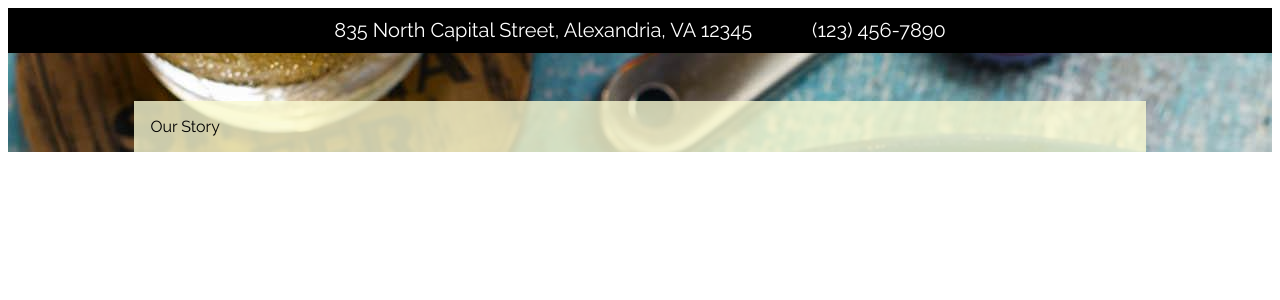
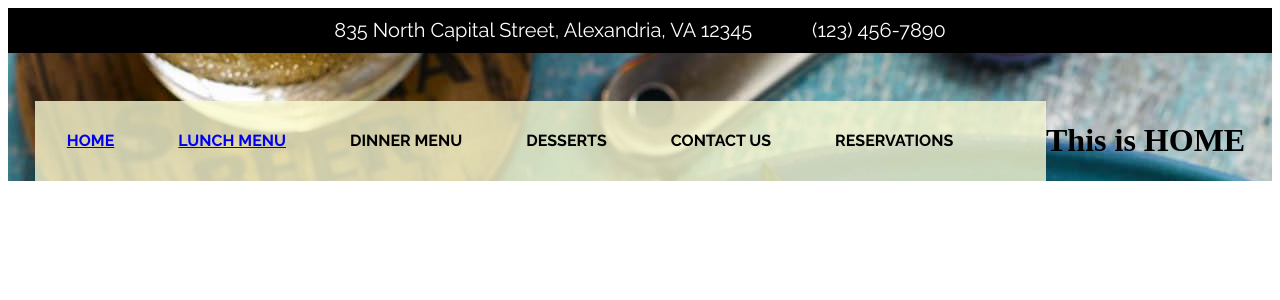
Before and after one commit to leosoaivan/react-restaurant-page, a React (Create React App) app: page /#/ in a window 1280 px wide. Shown: the top 300 px of the page. Built offline with nearby package versions, Linux system fonts and the light colour scheme; the HTML template or start-up script is replaced by a standard one.

Commit message:
Setup basic routing

```diff
--- a/package.json
+++ b/package.json
@@ -6,6 +6,7 @@
     "normalize.css": "^8.0.1",
     "react": "^16.8.6",
     "react-dom": "^16.8.6",
+    "react-router-dom": "^5.0.0",
     "react-scripts": "3.0.0",
     "styled-components": "^4.2.0",
     "typeface-raleway": "0.0.54"
--- /dev/null
+++ b/src/components/Content/index.js
@@ -0,0 +1,19 @@
+import React from 'react';
+import { Route } from "react-router-dom";
+import styled from 'styled-components';
+import Home from '../../pages/home';
+import Lunch from '../../pages/lunch';
+
+const Root = styled.div`
+`;
+
+const Content = () => {
+  return (
+    <Root>
+      <Route exact path="/" component={Home}/>
+      <Route path="/lunch/" component={Lunch}/>
+    </Root>
+  )
+}
+
+export default Content;
--- a/src/components/NavBar/index.js
+++ b/src/components/NavBar/index.js
@@ -1,6 +1,8 @@
 import React from 'react';
+import { Route, NavLink, HashRouter } from "react-router-dom";
 import styled from 'styled-components';
 import Raleway from 'typeface-raleway';
+import Content from '../Content';
 
 const Root = styled.div`
   display: flex;
@@ -21,19 +23,42 @@ const Root = styled.div`
 
 const ListItem = styled.li`
   display: block;
-  padding: 1em;
+  padding: 1em 2em;
   font-family: Raleway, sans-serif;
+  font-weight: 700;
 `;
 
 
 const NavBar = () => {
   return (
     <Root>
-      <NavBarList>
-        <ListItem>
-          Our Story
-        </ListItem>
-      </NavBarList>
+      <HashRouter>
+        <NavBarList>
+          <ListItem>
+            <NavLink to="/">
+            	HOME
+            </NavLink>
+          </ListItem>
+          <ListItem>
+            <NavLink to="/lunch">
+              LUNCH MENU
+            </NavLink>
+          </ListItem>
+          <ListItem>
+            DINNER MENU
+          </ListItem>
+          <ListItem>
+            DESSERTS
+          </ListItem>
+          <ListItem>
+            CONTACT US
+          </ListItem>
+          <ListItem>
+            RESERVATIONS
+          </ListItem>
+        </NavBarList>
+        <Content />
+      </HashRouter>
     </Root>
   )
 }
--- /dev/null
+++ b/src/pages/home.js
@@ -0,0 +1,12 @@
+import React from 'react';
+import styled from 'styled-components';
+
+const Home = () => {
+  return (
+    <div>
+      <h1>This is HOME</h1>
+    </div>
+  )
+}
+
+export default Home;
--- /dev/null
+++ b/src/pages/lunch.js
@@ -0,0 +1,12 @@
+import React from 'react';
+import styled from 'styled-components';
+
+const Lunch = () => {
+  return (
+    <div>
+      <h1>This is LUNCH</h1>
+    </div>
+  )
+}
+
+export default Lunch;
```
Also changed, not shown: 1 other file (tests, documents, lock files or other folders).
